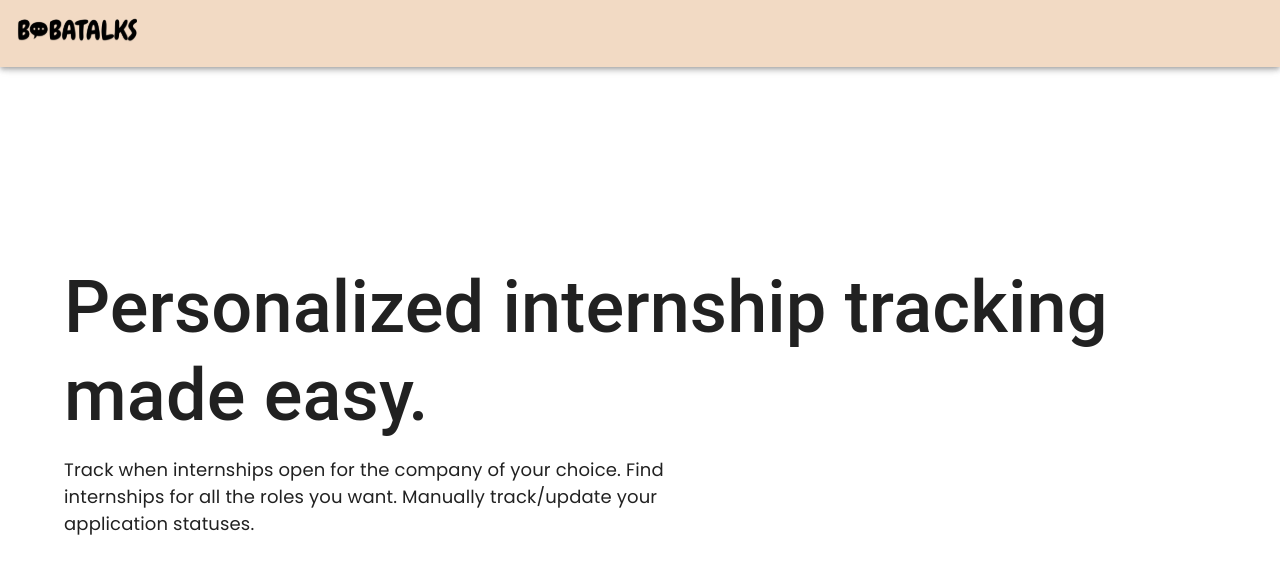
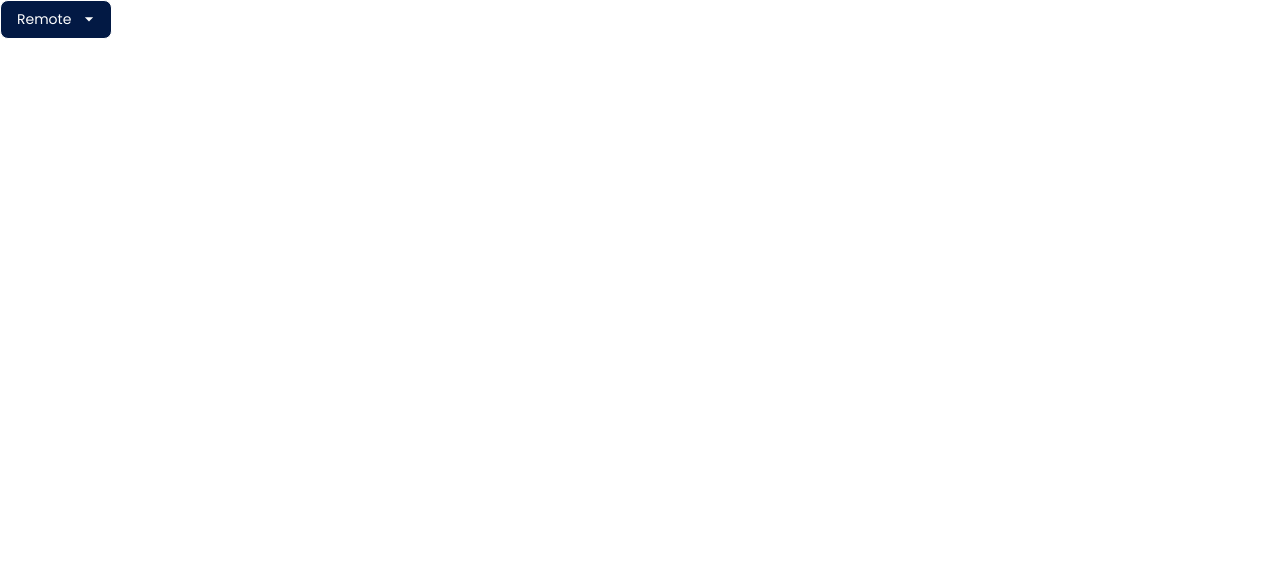
Before and after one commit to BobaTalks/internship-tracker, a React (Create React App) app in the folder client/: page / in a window 1280 px wide. Shown: the top 574 px of the page. Built offline with nearby package versions, Linux system fonts and the light colour scheme.

Commit message:
initial push

```diff
--- a/client/src/App.jsx
+++ b/client/src/App.jsx
@@ -10,6 +10,7 @@ const withSuspense = (Component) => (
 );
 
 const HomePage = React.lazy(() => import("./pages/HomePage"));
+const TestingPage = React.lazy(() => import("./pages/TestingPage"));
 
 // TODO: Add brand colors map
 // eslint-disable-next-line
@@ -41,6 +42,33 @@ const theme = createTheme({
       primary: "#2F3032",
       secondary: "#C4C4C4",
     },
+    brown: {
+      lightest: "#FAF0E7",
+      light: "#F2DAC4",
+      dark: "#E0A878",
+      darker: "#A4857B",
+      darkest: "#683323",
+    },
+    gray: {
+      lightest: "#FFFFFF",
+      lighter: "#E4E2E0",
+      light: "#8C8C8C",
+      dark: "#D9D9D9",
+      darker: "#021944",
+      darkest: "#000000",
+    },
+    orange: {
+      light: "#ED6A58",
+      dark: "#CE230B",
+    },
+    blue: {
+      light: "#0047FF",
+      dark: "#021944",
+    },
+    green: {
+      light: "#73956F",
+      dark: "#489879",
+    },
   },
   fontsize: "16px",
   typography: {
@@ -64,7 +92,7 @@ const App = () => {
       <CssBaseline />
       <ThemeProvider theme={theme}>
         <Routes>
-          <Route path={"/"} element={withSuspense(HomePage)} />
+          <Route path={"/"} element={withSuspense(TestingPage)} />
         </Routes>
       </ThemeProvider>
     </BrowserRouter>
--- a/client/src/components/Filter.jsx
+++ b/client/src/components/Filter.jsx
@@ -1,4 +1,6 @@
-import React from "react";
+import React, { useState } from "react";
+import { Button, Popover, Typography, useTheme } from "@mui/material";
+import { ArrowDropDown, Close } from "@mui/icons-material";
 
 /**
  * Individual filter component to be used within the FiltersBar.
@@ -10,8 +12,68 @@ import React from "react";
  *
  * Cancel should clear any unapplied filters and close the dropdown
  */
-const Filter = () => {
-  return <></>;
+const Filter = ({ name, options, count }) => {
+  const [anchorEl, setAnchorEl] = useState(null);
+  const [icon, setIcon] = useState(<ArrowDropDown />);
+  const theme = useTheme();
+
+  const handleClick = (event) => {
+    setAnchorEl(event.currentTarget);
+    setIcon(<Close />);
+  };
+
+  const handleClose = () => {
+    setAnchorEl(null);
+    setIcon(<ArrowDropDown />);
+  };
+
+  const open = Boolean(anchorEl);
+  const id = open ? name : undefined;
+  const popOverProps = {
+    sx: {
+      backgroundColor: "white",
+      boxShadow:
+        "0px 1px 1px rgba(0, 0, 0, 0.14), 0px 1px 2px rgba(0, 0, 0, 0.12), 0px 1px 3px rgba(0, 0, 0, 0.2)",
+      marginTop: "0.5rem",
+    },
+  };
+
+  return (
+    <>
+      <Button
+        aria-describedby={id}
+        onClick={handleClick}
+        endIcon={icon}
+        variant="contained"
+        sx={{
+          backgroundColor: theme.palette.blue.dark,
+          border: "1px solid white",
+          boxShadow: "none",
+          borderRadius: "8px",
+          textTransform: "none",
+          "&:hover": {
+            backgroundColor: theme.palette.blue.dark,
+            boxShadow: "none",
+          },
+        }}
+      >
+        {name}
+      </Button>
+      <Popover
+        id={id}
+        open={open}
+        anchorEl={anchorEl}
+        onClose={handleClose}
+        anchorOrigin={{
+          vertical: "bottom",
+          horizontal: "left",
+        }}
+        PaperProps={popOverProps}
+      >
+        <Typography sx={{ p: 2 }}>I love Razi ♡</Typography>
+      </Popover>
+    </>
+  );
 };
 
 export default Filter;
--- /dev/null
+++ b/client/src/pages/TestingPage.jsx
@@ -0,0 +1,14 @@
+import React from "react";
+import Filter from "../components/Filter";
+
+/**
+ This page is used to test components
+ */
+const TestingPage = () => {
+  const options = ["On-site", "Remote", "Hybrid"];
+  const count = [4, 5, 12];
+
+  return <Filter name="Remote" options={options} count={count} />;
+};
+
+export default TestingPage;
```
